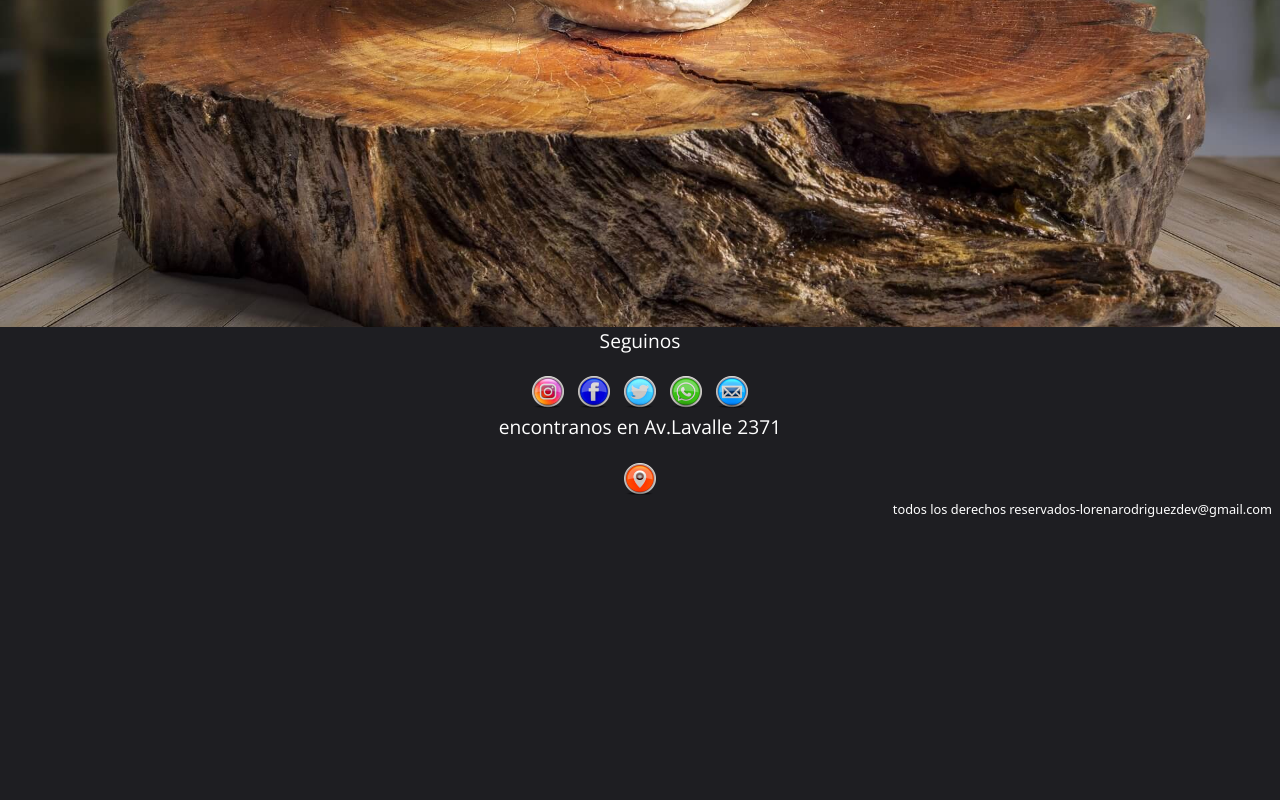
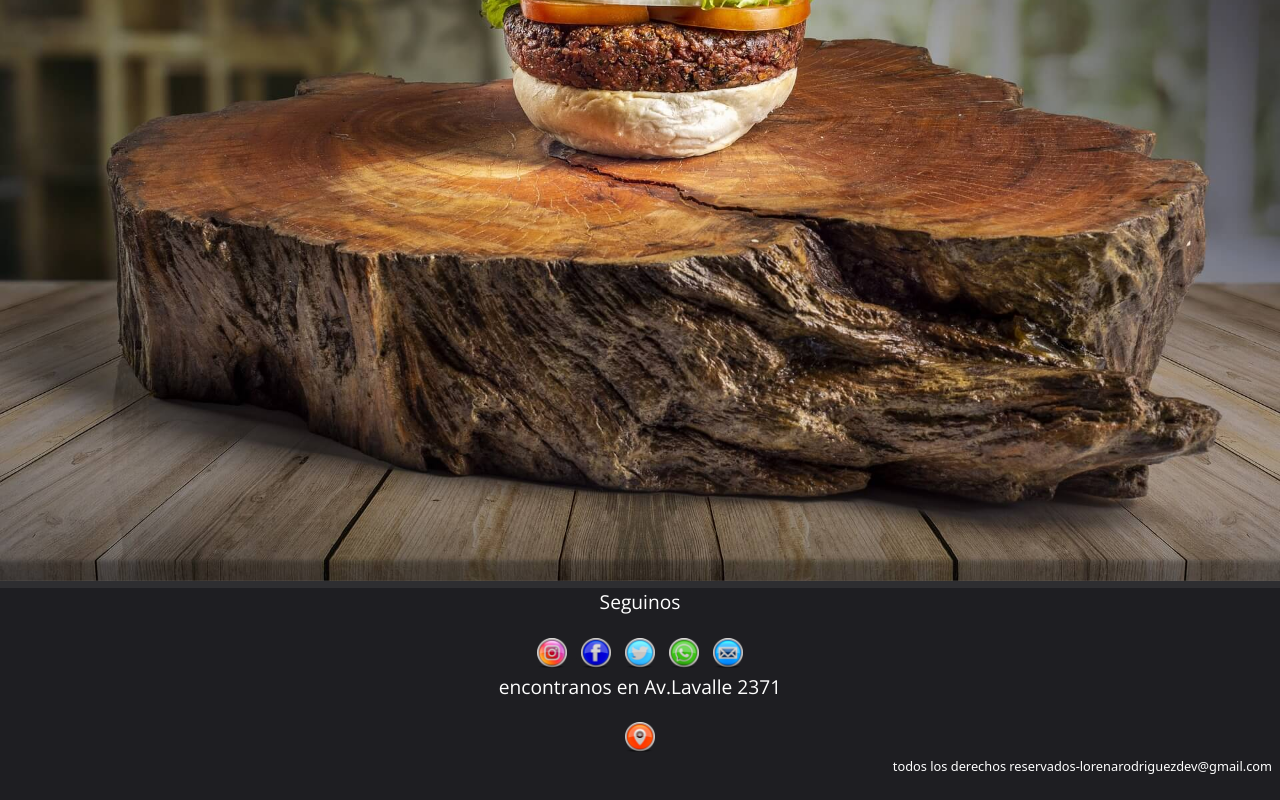
Before and after one commit to RodriguezLorena/commitDelProyectoCoder, a plain HTML site: page morenaRestoBar/index.html in a window 1280 px wide. Shown: the part 502-1302 px from the top of the page. Before the commit the page ends 1045 px from the top, so only its background shows below. Drawn offline with nearby package versions, Linux system fonts and the light colour scheme.

Commit message:
segundo commit:arreglos en proceso

```diff
--- a/morenaRestoBar/index.html
+++ b/morenaRestoBar/index.html
@@ -80,8 +80,10 @@
             <img class="main__imagen" src="./imgPrincipal/principalIndex.jpg" alt="imagen de una hamburguesa">
         </div>
     </main>
+
     <footer class="footer__padre">
         <!--se repite en todas las secciones-->
+       <hr>
         <div class="footer__icono">
             <p>Seguinos</p>
             <a href="#">
--- a/morenaRestoBar/sass/main.scss
+++ b/morenaRestoBar/sass/main.scss
@@ -62,6 +62,7 @@
 }
 
 .sectionNav {
+
   h1 {
 
     color: white;
--- a/morenaRestoBar/sass/parciales/_footer.scss
+++ b/morenaRestoBar/sass/parciales/_footer.scss
@@ -3,7 +3,13 @@
 .footer__padre {
     display: inline;
     width: 100%;
+    hr{
+        background-color: rgb(98, 96, 96);
+        height: 0.5rem;
+        width: 100%;
+        margin: 0%;
 
+    }
 
     .footer__icono {
         text-align: center;
@@ -18,8 +24,8 @@
     }
 
     .footer__img {
-        width: 32px;
-        height: 32px;
+        width: 30px;
+        height: 30px;
         margin: 0.3rem;
     }
 
--- a/morenaRestoBar/sass/parciales/_main.scss
+++ b/morenaRestoBar/sass/parciales/_main.scss
@@ -4,6 +4,7 @@
 
 .main__padre {
     background-color: $fondo;
+
 
     .main__redes {
         width: 30px;
@@ -49,7 +50,6 @@
 
     .main__imagen {
         width: 100%;
-        height: 600px;
         object-fit: cover;
 
         @include movil {
```
Also changed, not shown: morenaRestoBar/css/error.css, morenaRestoBar/css/main.css, 1 other file.
